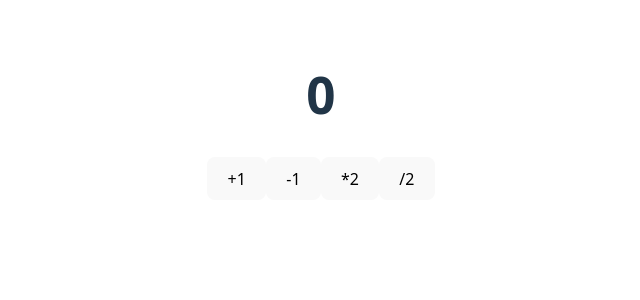
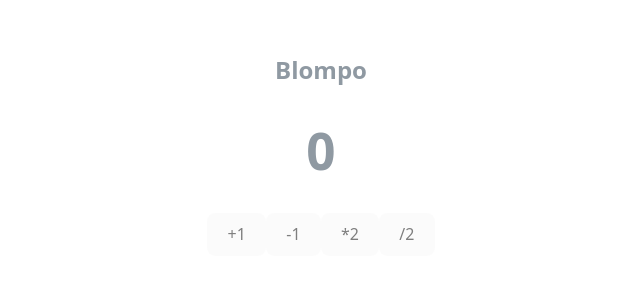
Before and after one commit to yishayhoffman-hilma/get-to-42, a React (Vite) app in the folder get-to-42/: page / in a window 1280 px wide. Shown: the top 300 px of the page, without its empty margins (319-959 px from the left). Built offline with nearby package versions, Linux system fonts and the light colour scheme.

Commit message:
added player name and temporary disabled status

```diff
--- a/get-to-42/src/components/Display.jsx
+++ b/get-to-42/src/components/Display.jsx
@@ -4,7 +4,7 @@ import GameBoard from "./GameBoard";
 function Display() {
   return (
     <>
-      <GameBoard />
+      <GameBoard username={"Blompo"} isActivePlayer={false} />
     </>
   );
 }
--- a/get-to-42/src/components/GameBoard.jsx
+++ b/get-to-42/src/components/GameBoard.jsx
@@ -2,15 +2,18 @@ import { useState } from "react";
 import ActionButtons from "./ActionButtons";
 import LoginPage from "./LoginPage";
 
-function GameBoard() {
+function GameBoard({ username, isActivePlayer }) {
   const [number, setNumber] = useState(0);
 
   return (
     <>
-      <h1>{number}</h1>
-      {/* // <LoginPage />; */}
-      <ActionButtons number={number} setNumber={setNumber} />
-      {/* // X button */}
+      <div style={{ opacity: 0.5 + isActivePlayer * 0.5 }}>
+        <h2>{username}</h2>
+        <h1>{number}</h1>
+        {/* // <LoginPage />; */}
+        <ActionButtons number={number} setNumber={setNumber} />
+        {/* // X button */}
+      </div>
     </>
   );
 }
```
